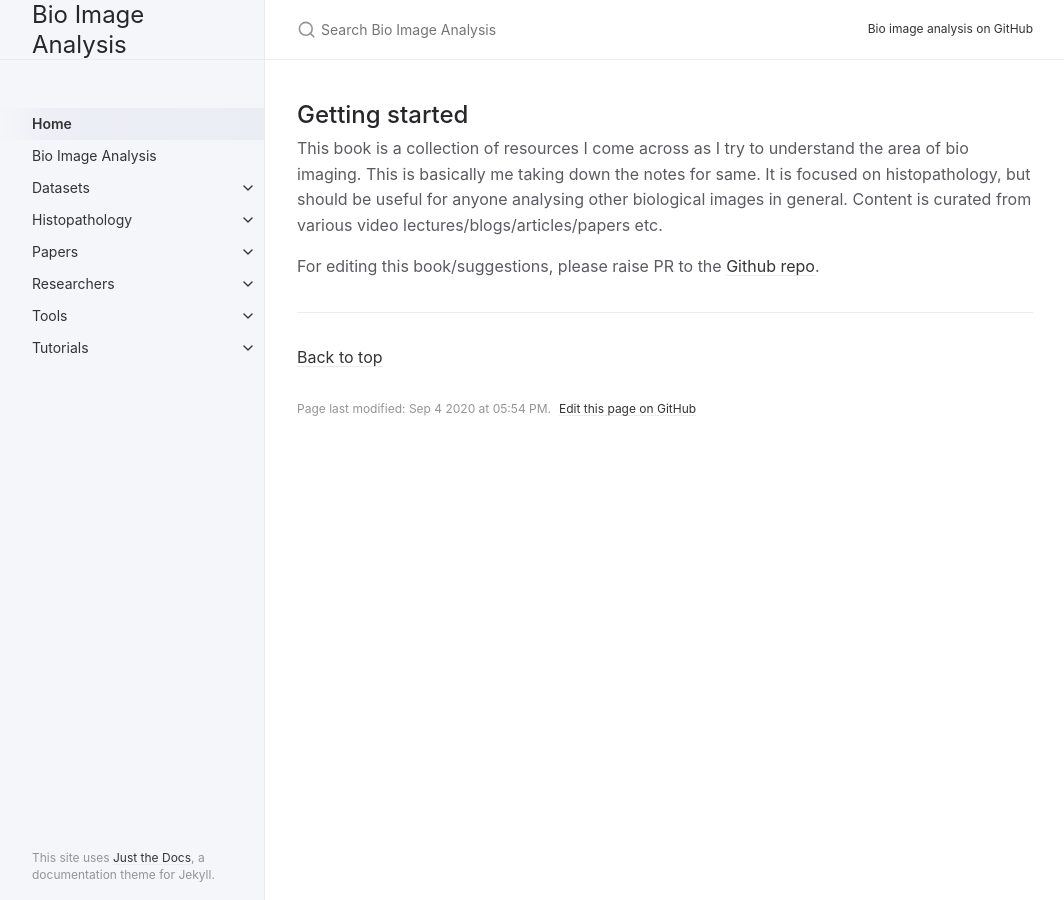
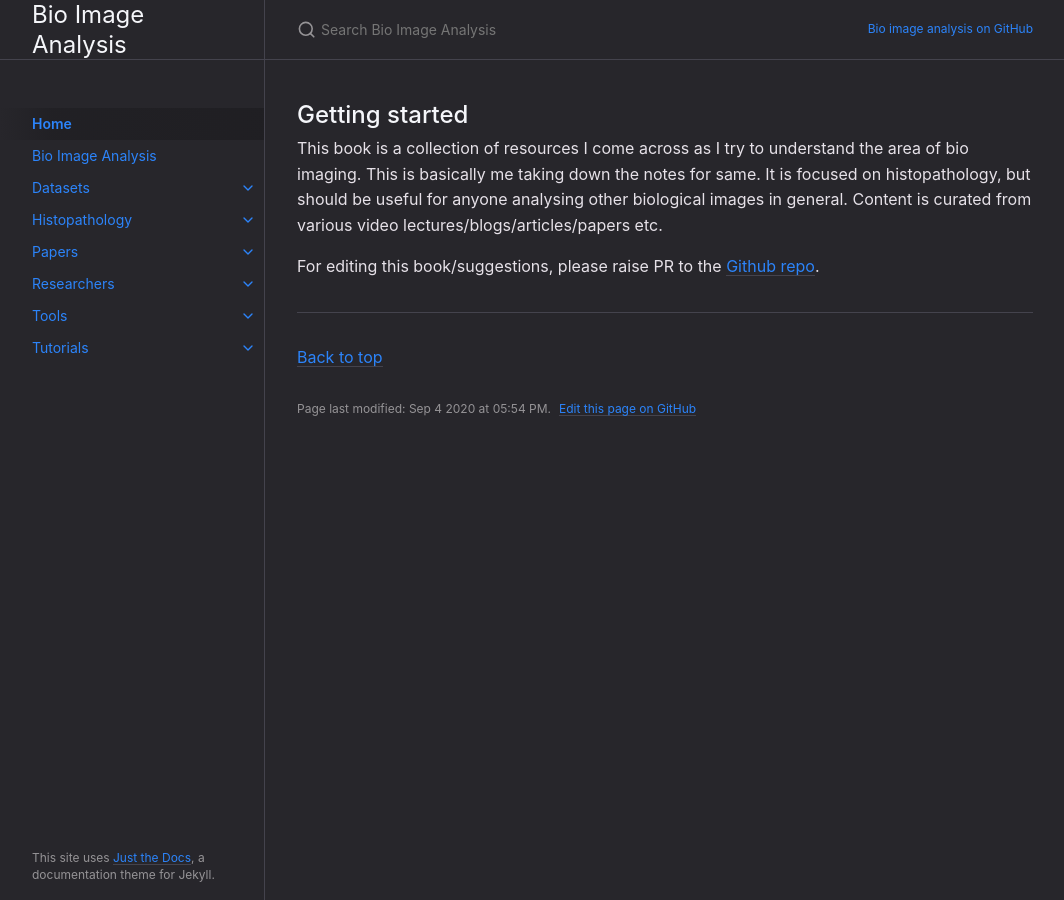
Before and after one commit to Amit-Tomar/bioimage-analysis, a Jekyll site: the page built from index.md, in a window 1280 px wide. Shown: the whole page, without its empty margins (107-1171 px from the left). Built offline with Jekyll 4.4.1, drawn with Linux system fonts in a browser that asks for light colours.

Commit message:
theme update

```diff
--- a/_config.yml
+++ b/_config.yml
@@ -90,7 +90,7 @@ gh_edit_branch: "master" # the branch that your docs is served from
 gh_edit_view_mode: "tree" # "tree" or "edit" if you want the user to jump into the editor immediately
 
 # Color scheme currently only supports "dark", "light"/nil (default), or a custom scheme that you define
-color_scheme: custom
+color_scheme: dark
 
 # Google Analytics Tracking (optional)
 # e.g, UA-1234567-89
```
